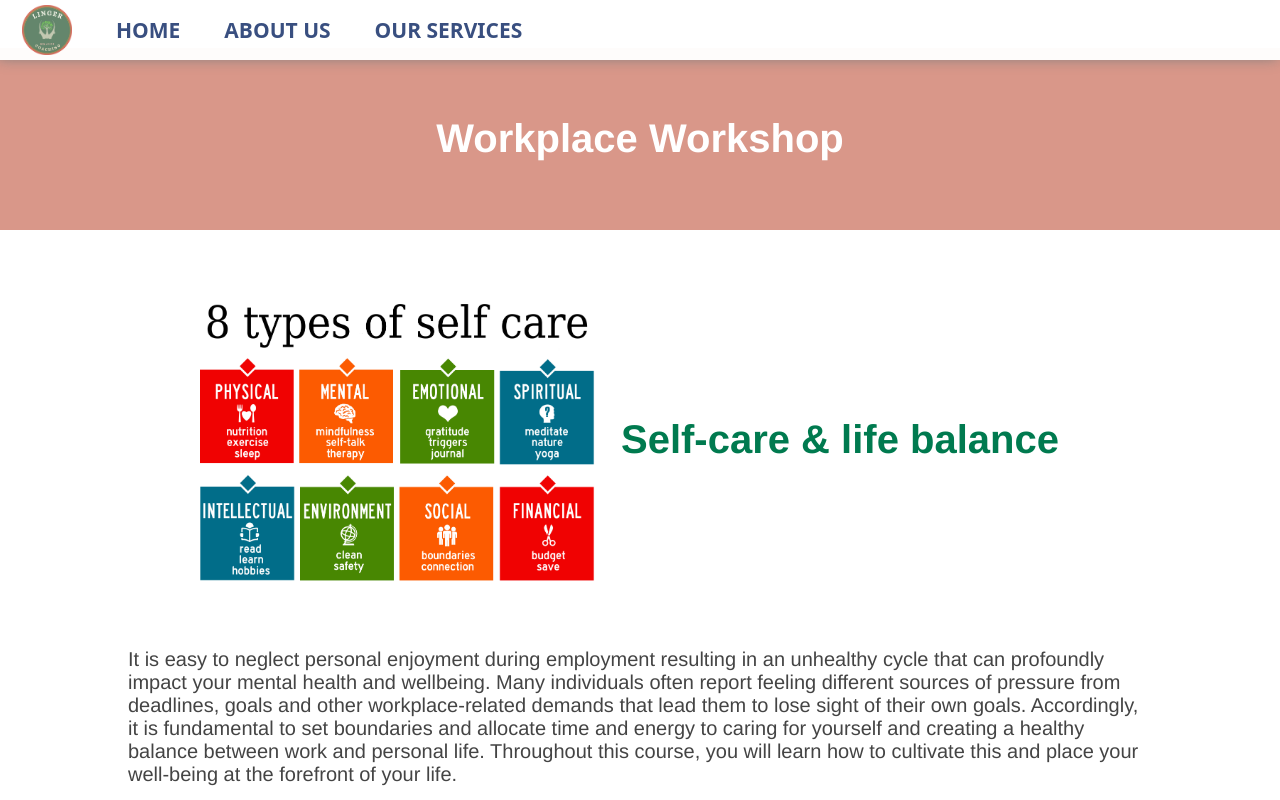
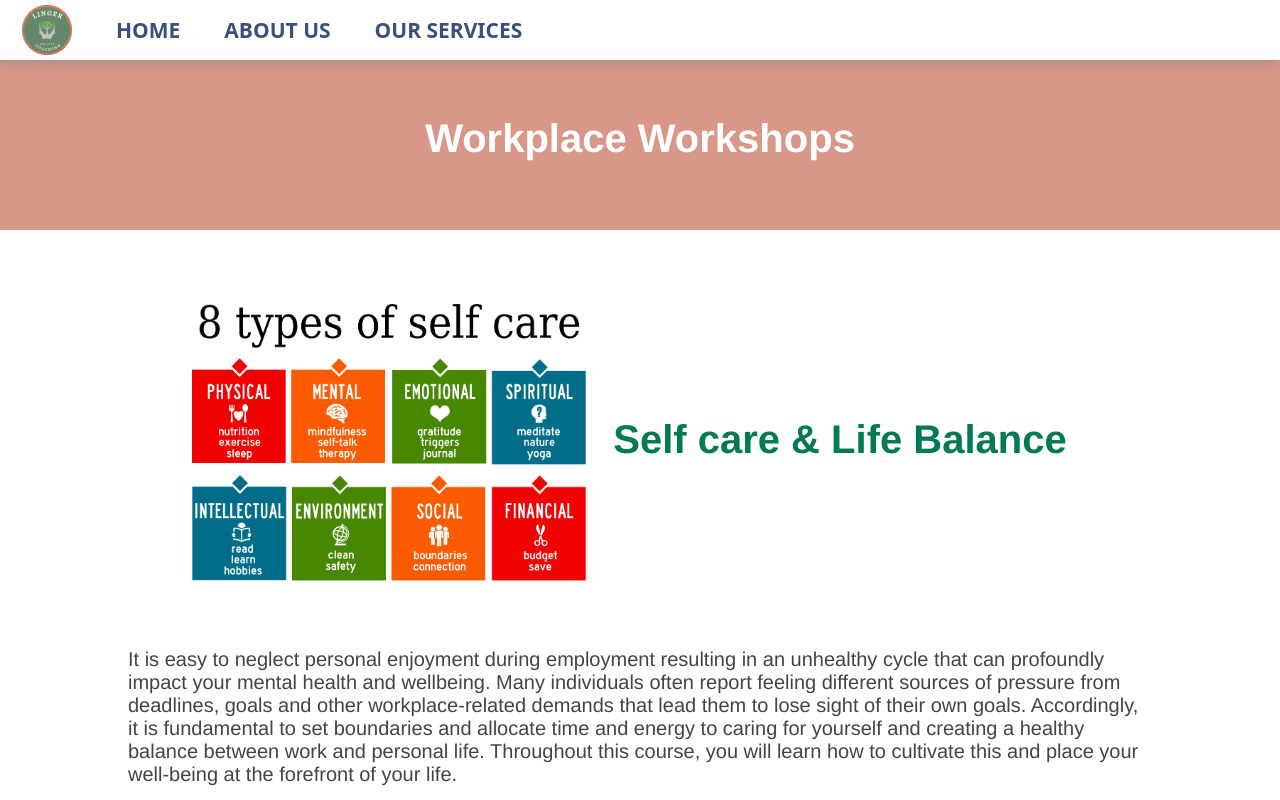
Before and after one commit to tahiaelkawas/linger-coaching, a Next.js app: page /workplace-self-care in a window 1280 px wide. Shown: the top 800 px of the page. Built offline with nearby package versions, Linux system fonts and the light colour scheme.

Commit message:
Update WorkplaceSelfCare.jsx

```diff
--- a/component/pages/WorkplaceSelfCare.jsx
+++ b/component/pages/WorkplaceSelfCare.jsx
@@ -6,12 +6,12 @@ const WorkplaceSelfCare = () => {
   return (
     <div>
       <div className={style.general_title}>
-        <h1>Workplace Workshop</h1>
+        <h1>Workplace Workshops</h1>
       </div>
       <div className={style.general_main}>
         <div className={style.general_card}>
           <img src="/assets/images/services/2-5.jpeg" />
-          <h1>Self-care & life balance </h1>
+          <h1>Self care & Life Balance </h1>
         </div>
         <div className={style.busin_text}>
           <p>
```
